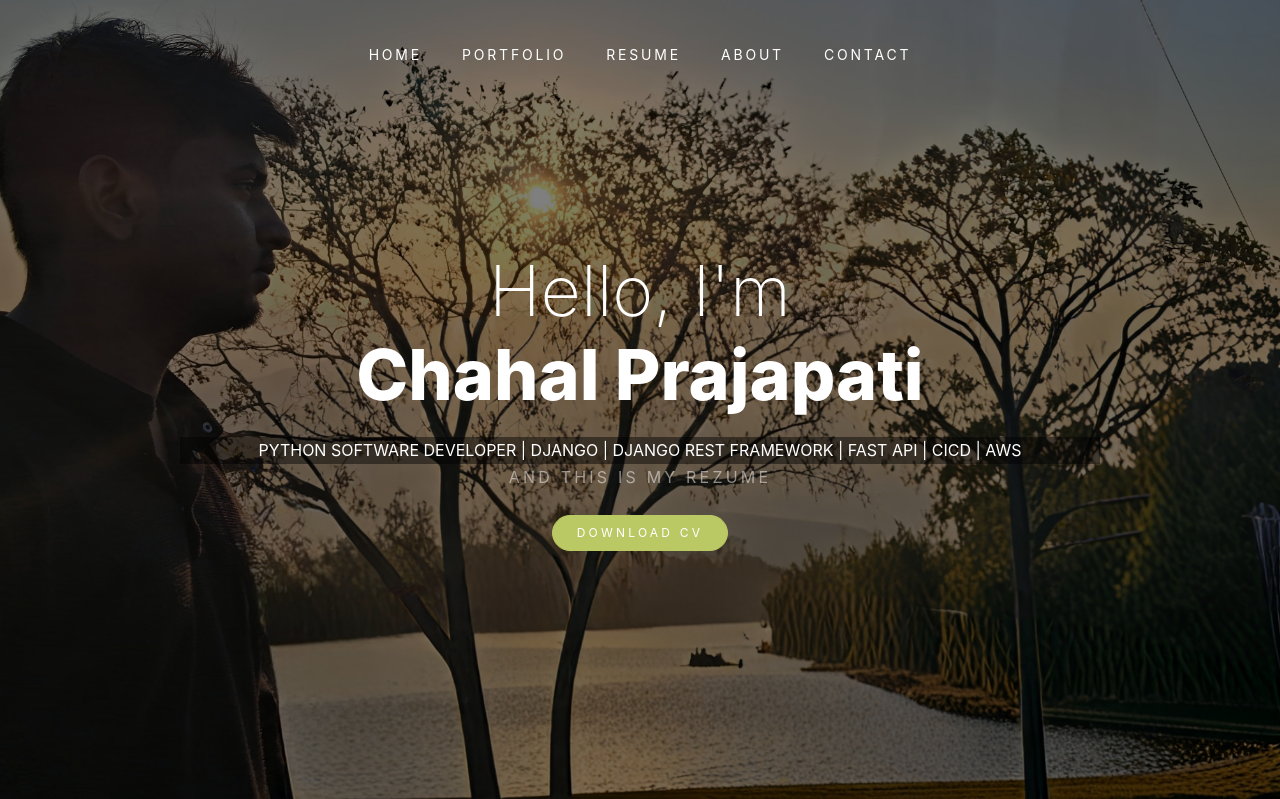
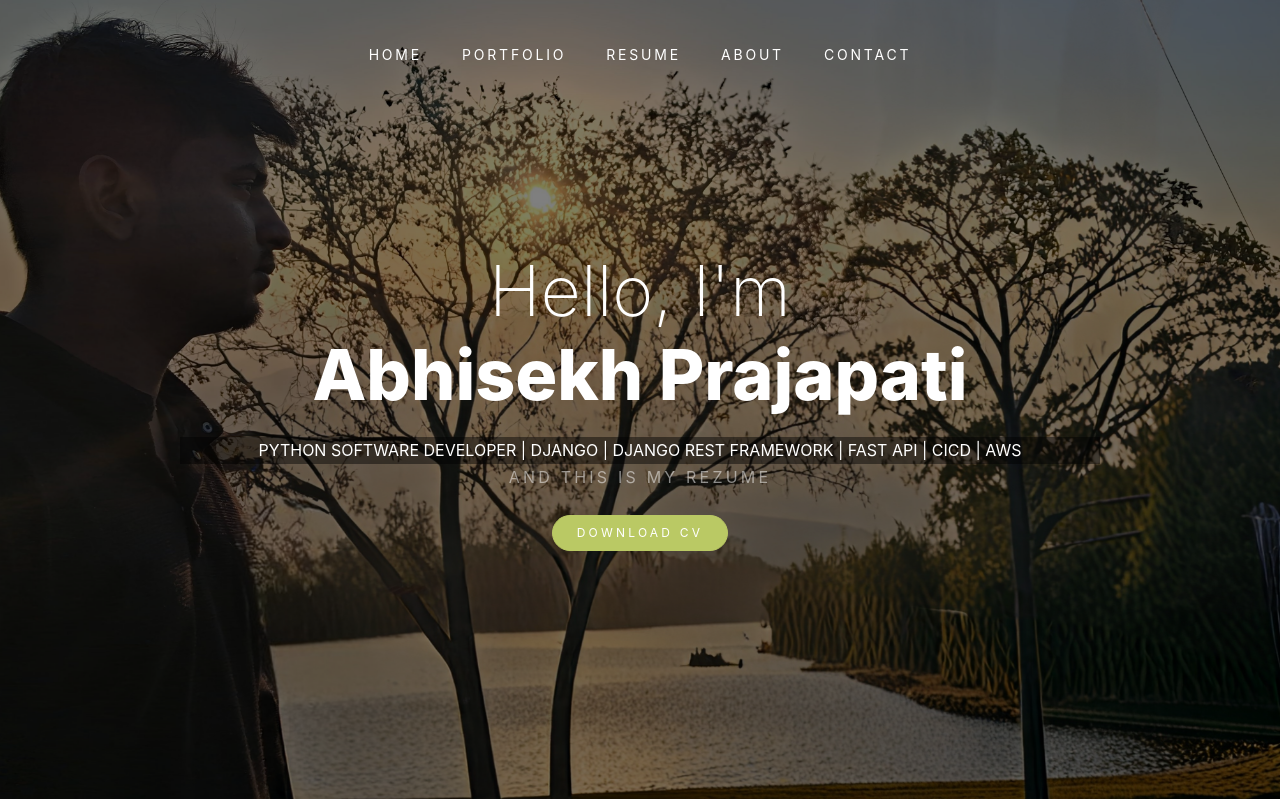
Before and after one commit to abhisekh64/portfolio, a Django app: page / in a window 1280 px wide. Shown: the top 799 px of the page. Run offline with Django 5.2, Linux system fonts and the light colour scheme; some libraries are stand-ins or nearby versions; some web fonts are replaced.

Commit message:
added a bash

```diff
--- a/templates/pages/home.html
+++ b/templates/pages/home.html
@@ -9,7 +9,7 @@
         <div class="row intro-text align-items-center justify-content-center">
             <div class="col-md-10 text-center">
 
-                <h1 class="site-heading site-animate">Hello, I'm <strong class="d-block">Chahal Prajapati</strong>
+                <h1 class="site-heading site-animate">Hello, I'm <strong class="d-block">Abhisekh Prajapati</strong>
                 </h1>
                 <strong class="d-block text-white text-uppercase" style="background-color: #00000075;">
                     Python Software Developer | Django |
```
